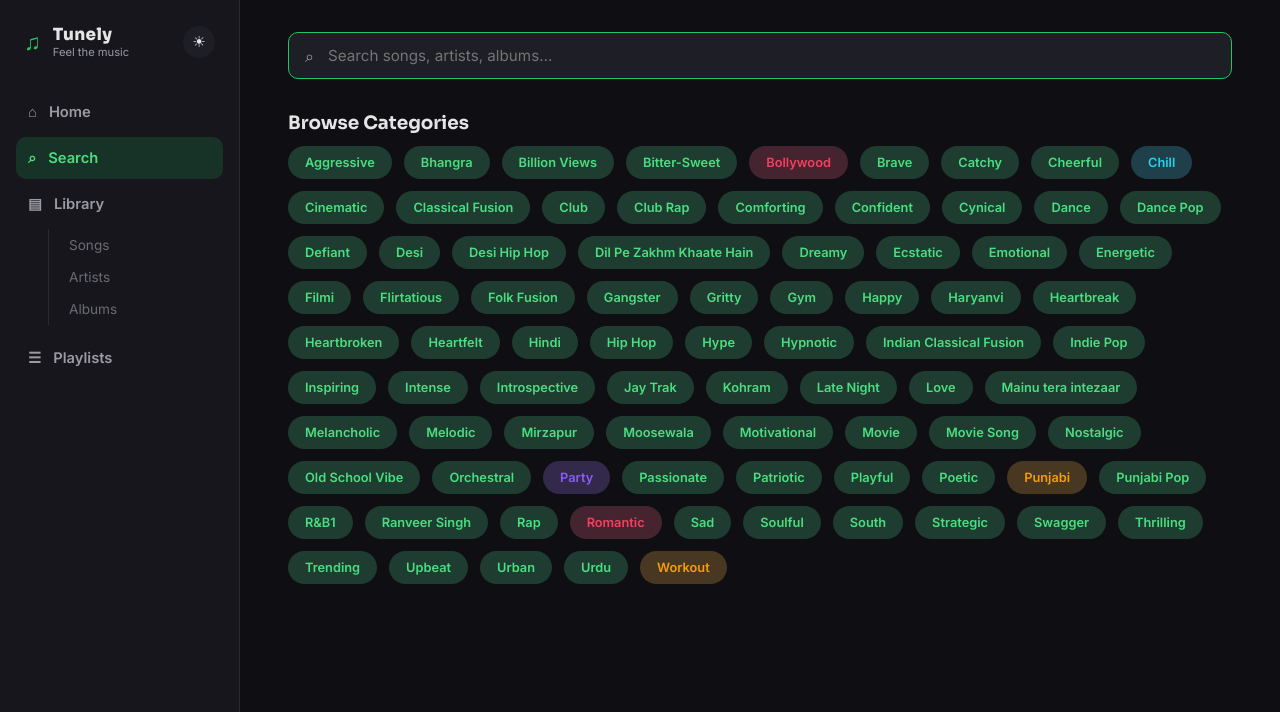
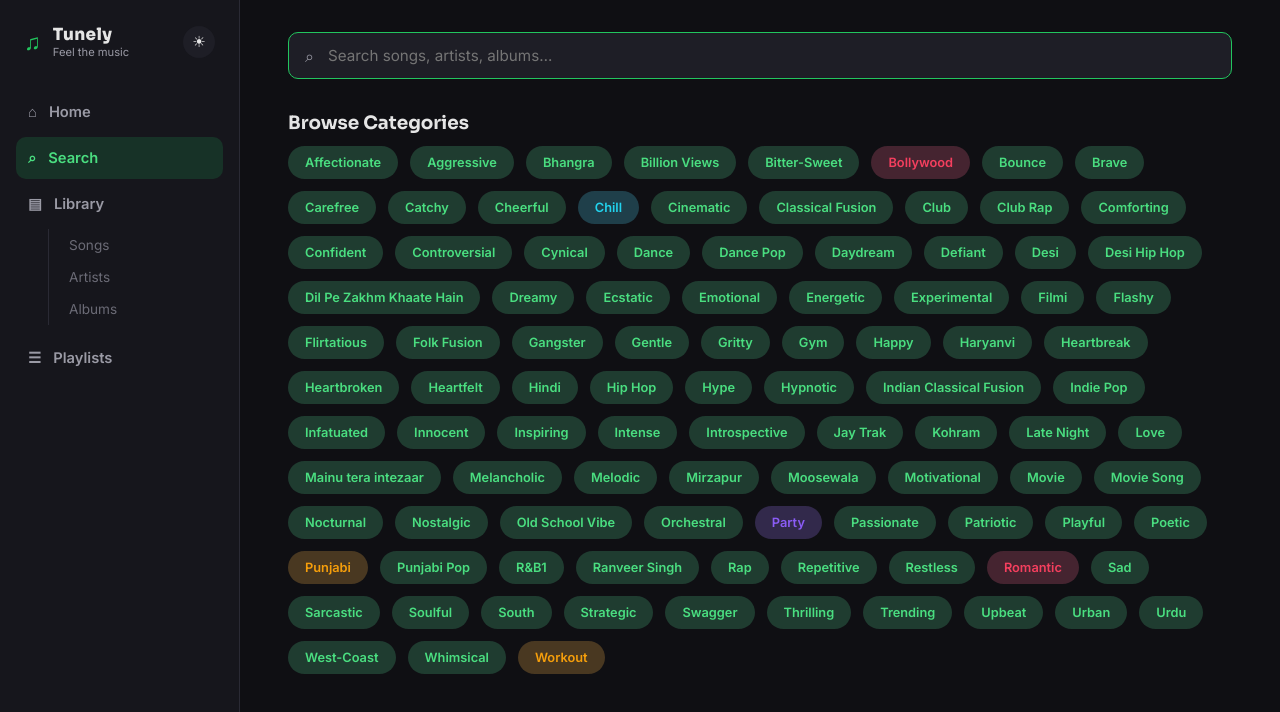
Before and after one commit to itrk70/Tunely, a React (Vite) app: page /search in a window 1280 px wide. Shown: the top 712 px of the page. Built offline with nearby package versions, Linux system fonts and the light colour scheme.

Commit message:
Add new songs to music library

```diff
--- a/src/data/musicLibrary.js
+++ b/src/data/musicLibrary.js
@@ -573,4 +573,48 @@ export const musicLibrary = [
     releaseDate: '2006-04-12',
     duration: 277,
   },
+  {
+    id: 'song-052`',
+    name: 'FINE SHYT',
+    artists: ['Guru Randhawa', 'Yashvi Desai', 'Gurjit Gill', 'Black Virus'],
+    album: null,
+    tags: ['Punjabi', 'Flashy', 'Repetitive', 'Controversial', 'Experimental', 'Sarcastic', 'Trending'],
+    coverImage: 'https://cover.djpunjab.is/60049/300x700/fine-shyt-guru-randhawa.webp',
+    audioSrc: `${AUDIO_BASE}FINE_SHYT.mp3`,
+    releaseDate: '2026-08-06',
+    duration: 138,
+  },
+  {
+    id: 'song-053`',
+    name: '2 EYES',
+    artists: ['Guru Randhawa', 'Gill Machhrai', 'Rony Ajnali', 'Lavish Dhiman'],
+    album: null,
+    tags: ['Punjabi', 'Dreamy', 'Daydream', 'Whimsical', 'Infatuated', 'Nostalgic', 'Trending', 'Love'],
+    coverImage: 'https://cover.djpunjab.is/60350/300x700/2-eyes-guru-randhawa.webp',
+    audioSrc: `${AUDIO_BASE}2_EYES.mp3`,
+    releaseDate: '2026-09-15',
+    duration: 147,
+  },
+  {
+    id: 'song-054`',
+    name: 'CSky',
+    artists: ['Guru Randhawa', 'Ary B', 'Gurjit Gill'],
+    album: null,
+    tags: ['Punjabi', 'West-Coast', 'Swagger', 'Confident', 'Nocturnal', 'Bounce', 'Trending', 'Hypnotic'],
+    coverImage: 'https://cover.djpunjab.is/60523/300x700/csky-gurjit-gill.webp',
+    audioSrc: `${AUDIO_BASE}CSky.mp3`,
+    releaseDate: '2026-10-01',
+    duration: 168,
+  },
+  {
+    id: 'song-055`',
+    name: 'Ishq Tear',
+    artists: ['Guru Randhawa'],
+    album: null,
+    tags: ['Punjabi', 'Innocent', 'Daydream', 'Restless', 'Gentle', 'Carefree', 'Affectionate'],
+    coverImage: 'https://cover.djpunjab.is/46326/300x700/ishq-tera-guru-randhawa.webp',
+    audioSrc: `${AUDIO_BASE}Ishq_Tear.mp3`,
+    releaseDate: '2019-09-04',
+    duration: 212,
+  },
 ];
```
